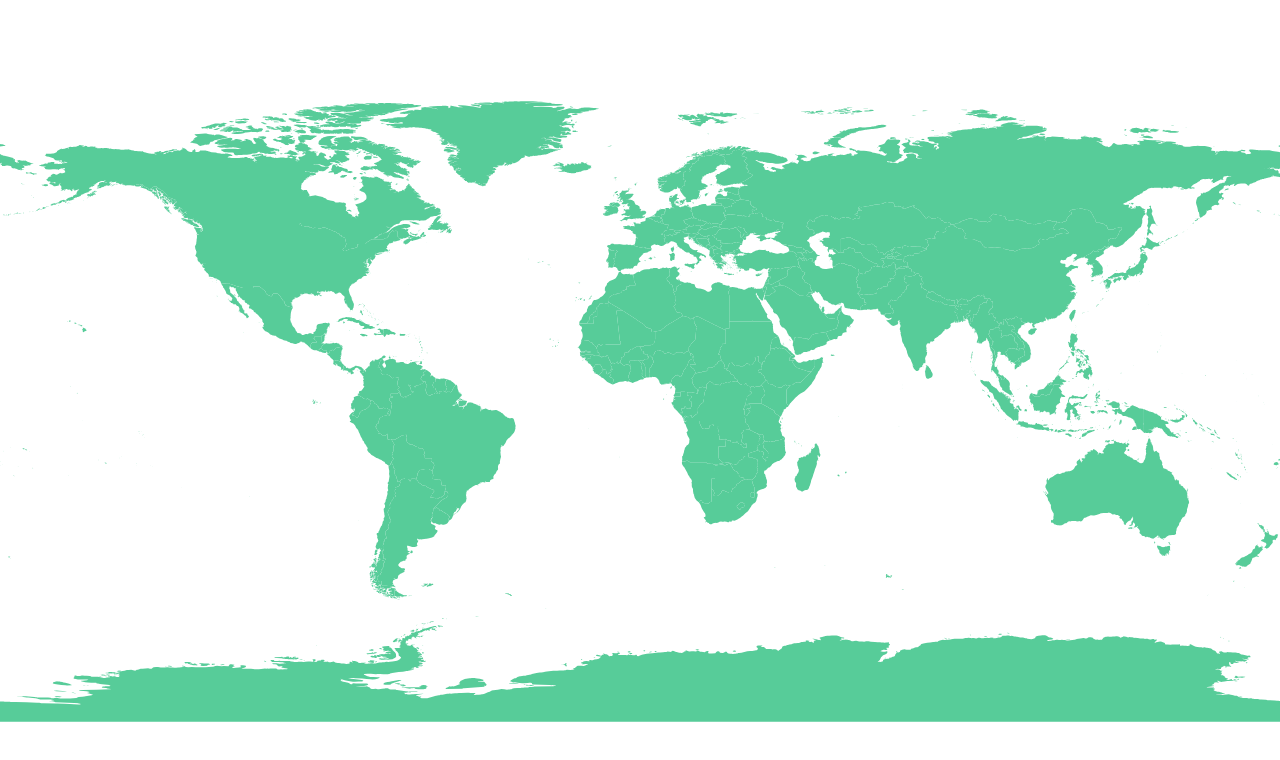
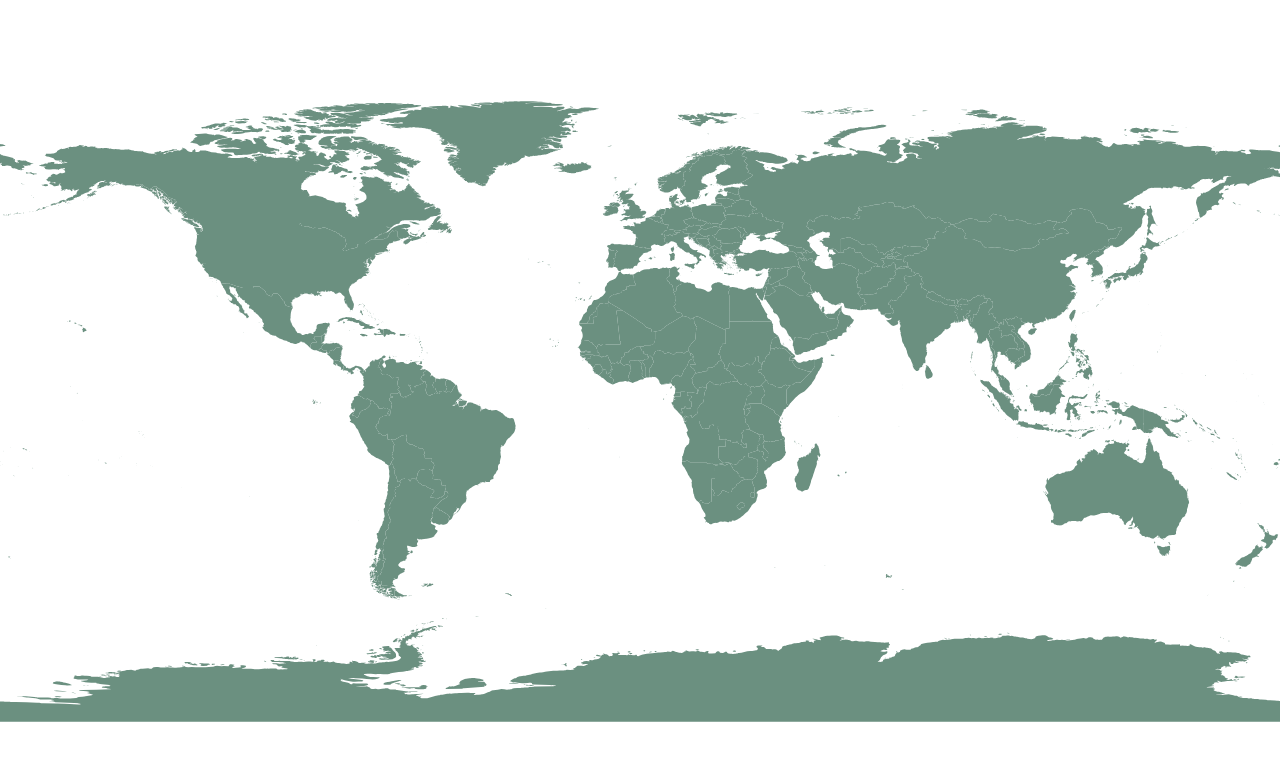
Before and after one commit to Kitty-Koding/World-Tour, a plain HTML site: page index.html in a window 1280 px wide. Drawn offline with nearby package versions, Linux system fonts and the light colour scheme.

Commit message:
deeper green

```diff
--- a/index.html
+++ b/index.html
@@ -64,7 +64,7 @@
 					.enter()
 					.append("path")
 					.attr("d", path)
-					.style("fill", "#57cc99");
+					.style("fill", "#6b9080");
 			});
     </script>
 </body>
```
